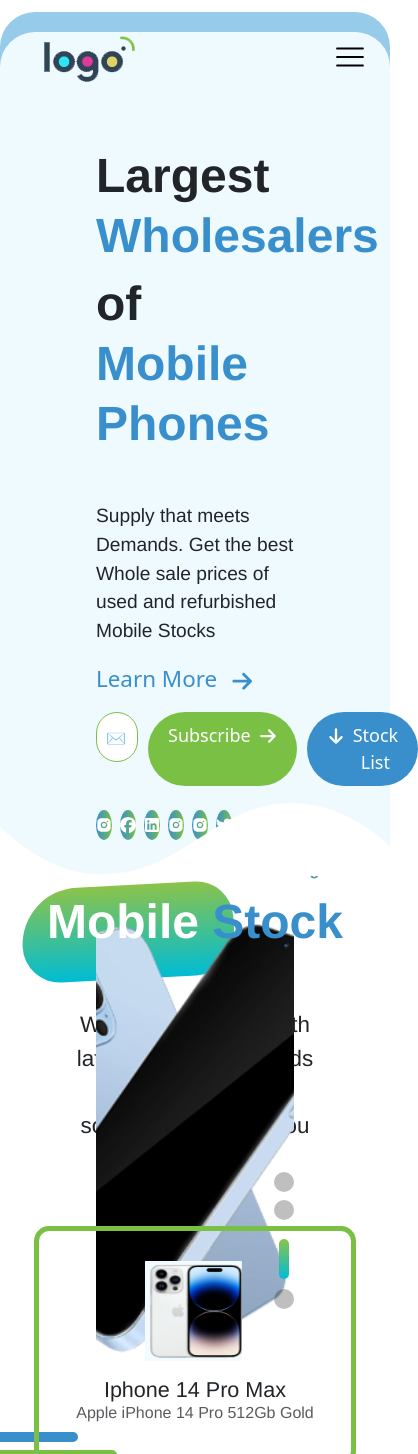
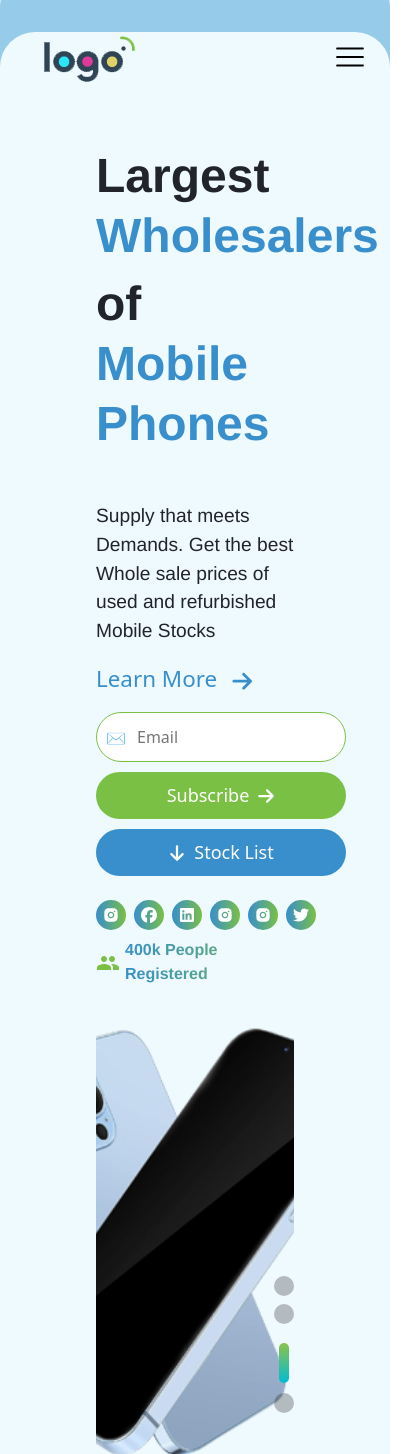
Before and after one commit to abdulrafay700/Web-Mobile-Ui, a React (Vite) app: page / in a window 390 px wide. Shown: the top 1454 px of the page, 418 px wide, since content can reach past the window. Built offline with nearby package versions, Linux system fonts and the light colour scheme.

Commit message:
with responsive

```diff
--- a/src/App.css
+++ b/src/App.css
@@ -576,3 +576,41 @@ font-size: 16px;
   z-index: -1;
 
 }
+
+/* large device */
+@media only screen and (max-width: 1200px) {
+  .hero-section {
+    height: auto;
+
+  }
+
+  .hero-section::before {
+            content: "";
+            background-color: var(--main-color-lite);
+            width: 100%;
+            height: 100vh;
+            z-index: -1;
+            position: absolute;
+            border-radius: 35px 35px 0 0;
+            top: -60px;
+
+  }
+  .form-container {
+    flex-direction: column;
+  }
+
+  .subscribe-btn , .stock-btn{
+    width: 250px;
+  }
+
+  .social-icons-follow{
+    flex-direction: column;
+    display: flex;
+    justify-content: start;
+    align-items: start;
+  }
+  .follow-icon {
+    margin: 0;
+  }
+
+}
--- a/src/components/Header.jsx
+++ b/src/components/Header.jsx
@@ -175,7 +175,7 @@ function Header() {
         <div className="hero-container  px-5  mx-5  mt-5 pt-3 ">
 
                 <div className="row">
-                    <div className="col-md-6 col-12">
+                    <div className="col-xl-6 col-12">
                         <h3>Largest <span className='main-text-color'>Wholesalers</span> </h3>
                         <h3>of <span className='main-text-color'>Mobile Phones</span></h3>
 
@@ -194,13 +194,15 @@ function Header() {
 
 
                             {/* social icons list */}
-                            <div className="d-flex gap-2 mt-4">
+                            <div className="d-flex gap-2 mt-4 social-icons-follow ">
+                                <div className="d-flex  gap-2  ">
                                     <div className="social-icon"><span><RiInstagramFill /></span></div>
                                     <div className="social-icon"><span><SiFacebook  /></span></div>
                                     <div className="social-icon"><span><IoLogoLinkedin/></span></div>
                                     <div className="social-icon"><span><RiInstagramFill /></span></div>
                                     <div className="social-icon"><span><RiInstagramFill /></span></div>
                                     <div className="social-icon"><span><FaTwitter /></span></div>
+                                </div>
                                     {/* people follow */}
                                     <div className="social-followers">
                                         <span className='follow-icon'><MdGroup/></span>
@@ -209,7 +211,7 @@ function Header() {
                             </div>
                     </div>
 
-                    <div className="col-md-6 col-12 d-flex flex-column align-items-center col-right-mobile">
+                    <div className="col-xl-6 col-12 d-flex flex-column align-items-center col-right-mobile">
                         {/* mobile carousel */}
                             < Slider/>
                     </div>
```
Lines whose indentation alone changed are shown as unchanged.
